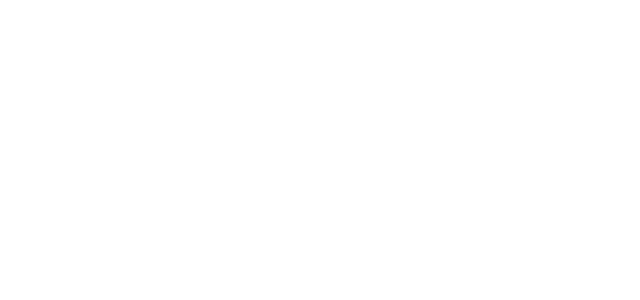
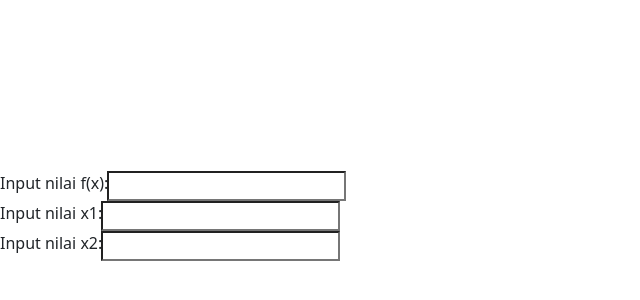
Before and after one commit to WhoIsLiLY/numerical_method, a React (Vite) app: page / in a window 1280 px wide. Shown: the part 184-484 px from the top of the page, without its empty margins (0-640 px from the left). Built offline with nearby package versions, Linux system fonts and the light colour scheme.

Commit message:
input (SEMENTARAA)
sementara input ginii masi agak bingung cmiiw

```diff
--- a/src/App.jsx
+++ b/src/App.jsx
@@ -1,9 +1,32 @@
 import { useState } from 'react';
 import { evaluate } from 'mathjs';
 import Button from './components/button';
+import Input from './components/input';
 
 function App() {
+  const [x0, setX0] = useState('');
+  const [x1, setX1] = useState('');
+  const [x2, setX2] = useState('');
 
+  return (
+    <>
+      <Input
+        label="Input nilai f(x): "
+        value={x0}
+        onChange={setX0}
+      />
+      <Input
+        label="Input nilai x1: "
+        value={x1}
+        onChange={setX1}
+      />
+      <Input
+        label="Input nilai x2: "
+        value={x2}
+        onChange={setX2}
+      />
+    </>
+  );
 }
 
 export default App;
--- a/src/components/input.jsx
+++ b/src/components/input.jsx
@@ -0,0 +1,16 @@
+import React from 'react';
+
+const Input = ({ label, value, onChange }) => {
+  return (
+    <div className="input-group">
+    {label && <label className="labelField">{label}</label>}
+    <input
+      type="text"
+      value={value}
+      onChange={(e) => onChange(e.target.value)}
+    />
+  </div>
+  );
+};
+
+export default Input;
```
